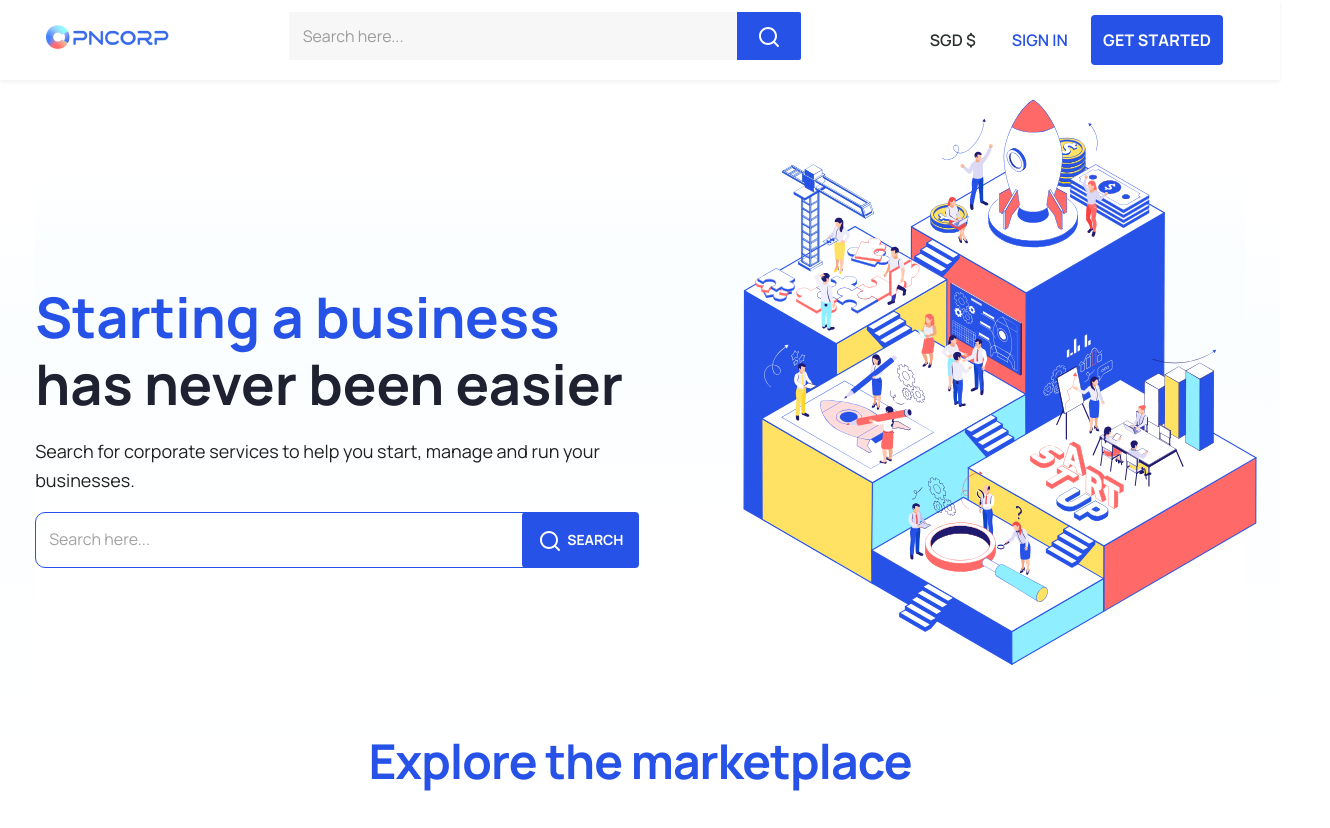
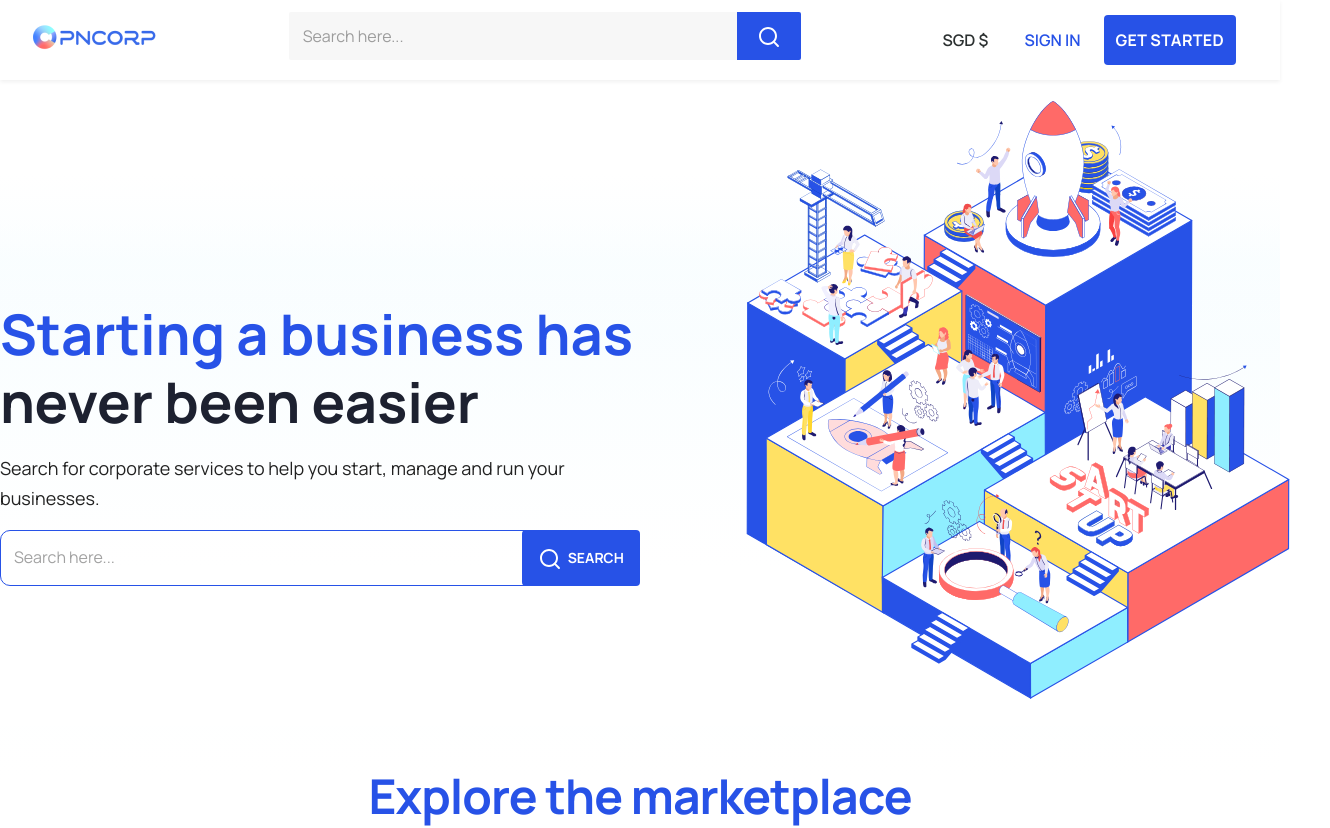
Before and after one commit to bryansumague/opncorp, a React (Create React App) app: page / in a window 1280 px wide. Shown: the top 828 px of the page, 1330 px wide, since content can reach past the window. Built offline with nearby package versions, Linux system fonts and the light colour scheme.

Commit message:
Fixed layout

```diff
--- a/src/App.tsx
+++ b/src/App.tsx
@@ -47,8 +47,9 @@ const WrapperMain = styled('div')(({ theme }) => ({
 	},
 	[theme.breakpoints.up('md')]: {
 		display: 'block',
-		width: 'auto',
-		margin: '0 2.75%',
+		width: '100%',
+		maxWidth: '1280px',
+		margin: '0 auto',
 	},
 }));
 
--- a/src/common/shared/Navigation.tsx
+++ b/src/common/shared/Navigation.tsx
@@ -24,8 +24,9 @@ const ToolbarStyled = styled(Toolbar)(({ theme }) => ({
 		margin: '0 auto',
 	},
 	[theme.breakpoints.up('md')]: {
-		width: 'auto',
-		margin: '0 1%',
+		width: '100%',
+		maxWidth: '1280px',
+		margin: '0 auto',
 	},
 }));
 
```
